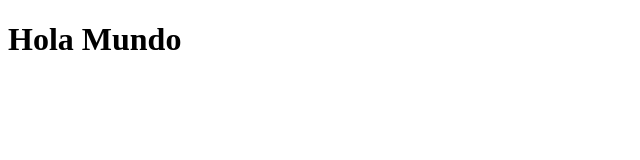
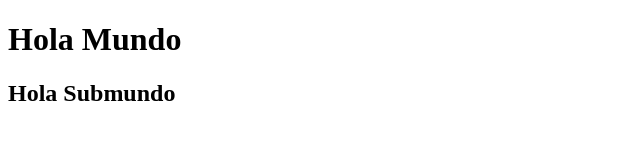
Before and after one commit to coriglianolucaet5-lab/clasegit, a plain HTML site: page desafiogithub/index.html in a window 1280 px wide. Shown: the whole page, without its empty margins (0-640 px from the left). Drawn offline with Linux system fonts and the light colour scheme.

Commit message:
Agregado submundo

```diff
--- a/desafiogithub/index.html
+++ b/desafiogithub/index.html
@@ -7,5 +7,6 @@
 </head>
 <body>
     <h1>Hola Mundo</h1>
+    <h2>Hola Submundo</h2>
 </body>
 </html>
```
